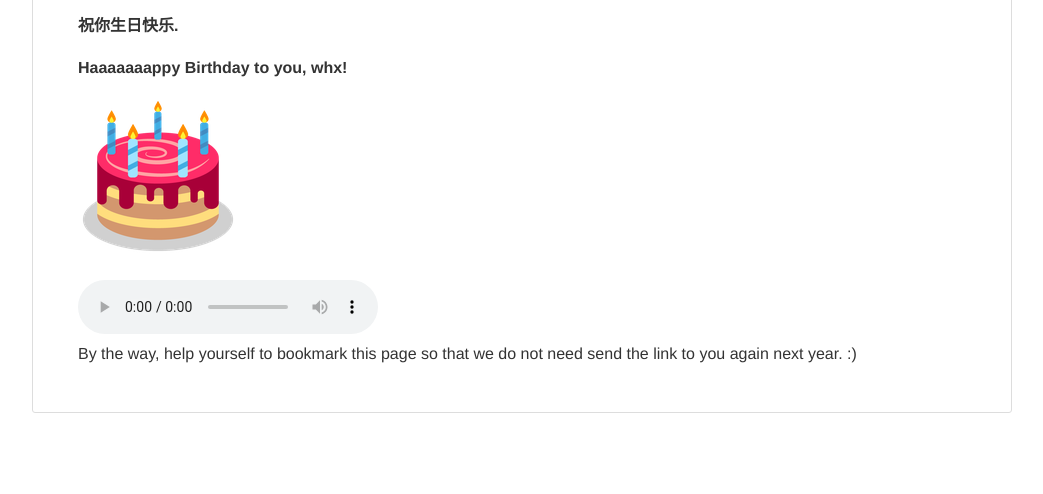
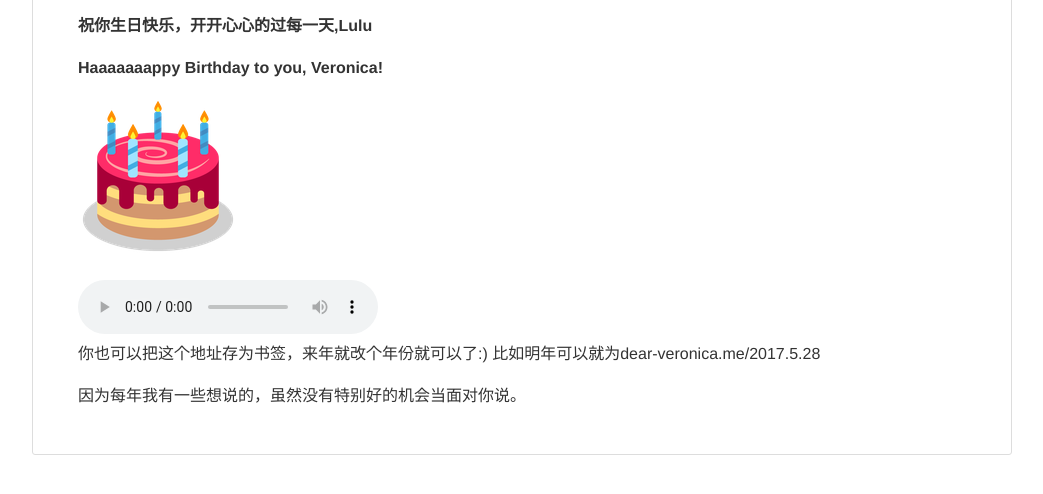
Before and after one commit to lvewhx924/lvewhx924.github.io, a plain HTML site: page 2016.5.28/index.html in a window 1280 px wide. Shown: the part 112-606 px from the top of the page, without its empty margins (118-1161 px from the left). Drawn offline with Linux system fonts and the light colour scheme.

Commit message:
Update index.html

```diff
--- a/2016.5.28/index.html
+++ b/2016.5.28/index.html
@@ -740,13 +740,13 @@ Arial, freesans, sans-serif, "Apple Color Emoji", "Segoe UI Emoji", "Segoe UI Sy
             </span></a>Happy Birthday! whx</h1>
 
         <p>
-            <strong>祝你生日快乐.
+            <strong>祝你生日快乐，开开心心的过每一天,Lulu
             </strong>
 
         </p>
         <p>
             <strong>
-                Haaaaaaappy Birthday to you, whx!
+                Haaaaaaappy Birthday to you, Veronica!
             </strong>
         </p>
         <p>
@@ -761,8 +761,11 @@ loop="false"
 autostart="false">
                 </audio>
         <p>
-            By the way, help yourself to bookmark this page so that we do not need send
-            the link to you again next year. :)
+            你也可以把这个地址存为书签，来年就改个年份就可以了:) 比如明年可以就为dear-veronica.me/2017.5.28
+        </p>
+
+        <p>
+            因为每年我有一些想说的，虽然没有特别好的机会当面对你说。
         </p>
 
 </article>
```
